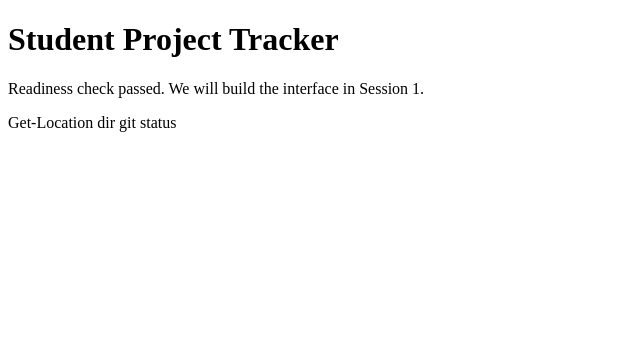
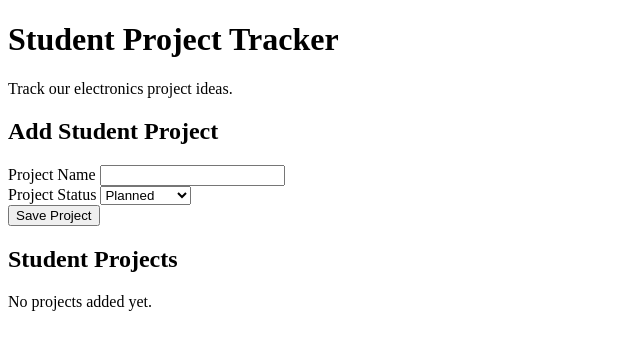
Before and after one commit to suhaspuggi39/student-project-tracker, a website: page student project tracer/public/index.html in a window 1280 px wide. Shown: the whole page, without its empty margins (0-640 px from the left). Drawn offline with Linux system fonts and the light colour scheme.

Commit message:
Add student project tracker HTML

```diff
--- a/student project tracer/public/index.html
+++ b/student project tracer/public/index.html
@@ -1,8 +1,64 @@
-<!doctype html>
+
+<!DOCTYPE html>
 <html lang="en">
-<head><meta charset="UTF-8"><meta name="viewport" content="width=device-width, initial-scale=1"><title>Workshop readiness</title></head>
-<body><main><h1>Student Project Tracker</h1><p>Readiness check passed. We will build the interface in Session 1.</p></main></body>
+<head>
+    <meta charset="UTF-8">
+    <meta name="viewport" content="width=device-width, initial-scale=1.0">
+    <title>Student Project Tracker</title>
+
+    <link rel="stylesheet" href="style.css">
+    <script src="script.js" defer></script>
+</head>
+<body>
+    <main>
+        <header>
+            <h1>Student Project Tracker</h1>
+            <p>Track our electronics project ideas.</p>
+        </header>
+
+        <section aria-labelledby="form-title">
+            <h2 id="form-title">Add Student Project</h2>
+
+            <form id="project-form">
+                <div>
+                    <label for="name">Project Name</label>
+                    <input
+                        type="text"
+                        id="name"
+                        name="name"
+                        required
+                        maxlength="80"
+                    >
+                </div>
+
+                <div>
+                    <label for="status">Project Status</label>
+                    <select id="status" name="status">
+                        <option value="Planned">Planned</option>
+                        <option value="In Progress">In Progress</option>
+                        <option value="Completed">Completed</option>
+                    </select>
+                </div>
+
+                <button id="save-button" type="submit">
+                    Save Project
+                </button>
+
+                <button id="cancel-button" type="button" hidden>
+                    Cancel
+                </button>
+            </form>
+
+            <p id="message" role="status" aria-live="polite"></p>
+        </section>
+
+        <section aria-labelledby="list-title">
+            <h2 id="list-title">Student Projects</h2>
+
+            <p id="empty-state">No projects added yet.</p>
+
+            <ul id="project-list"></ul>
+        </section>
+    </main>
+</body>
 </html>
-Get-Location
-dir
-git status
```
